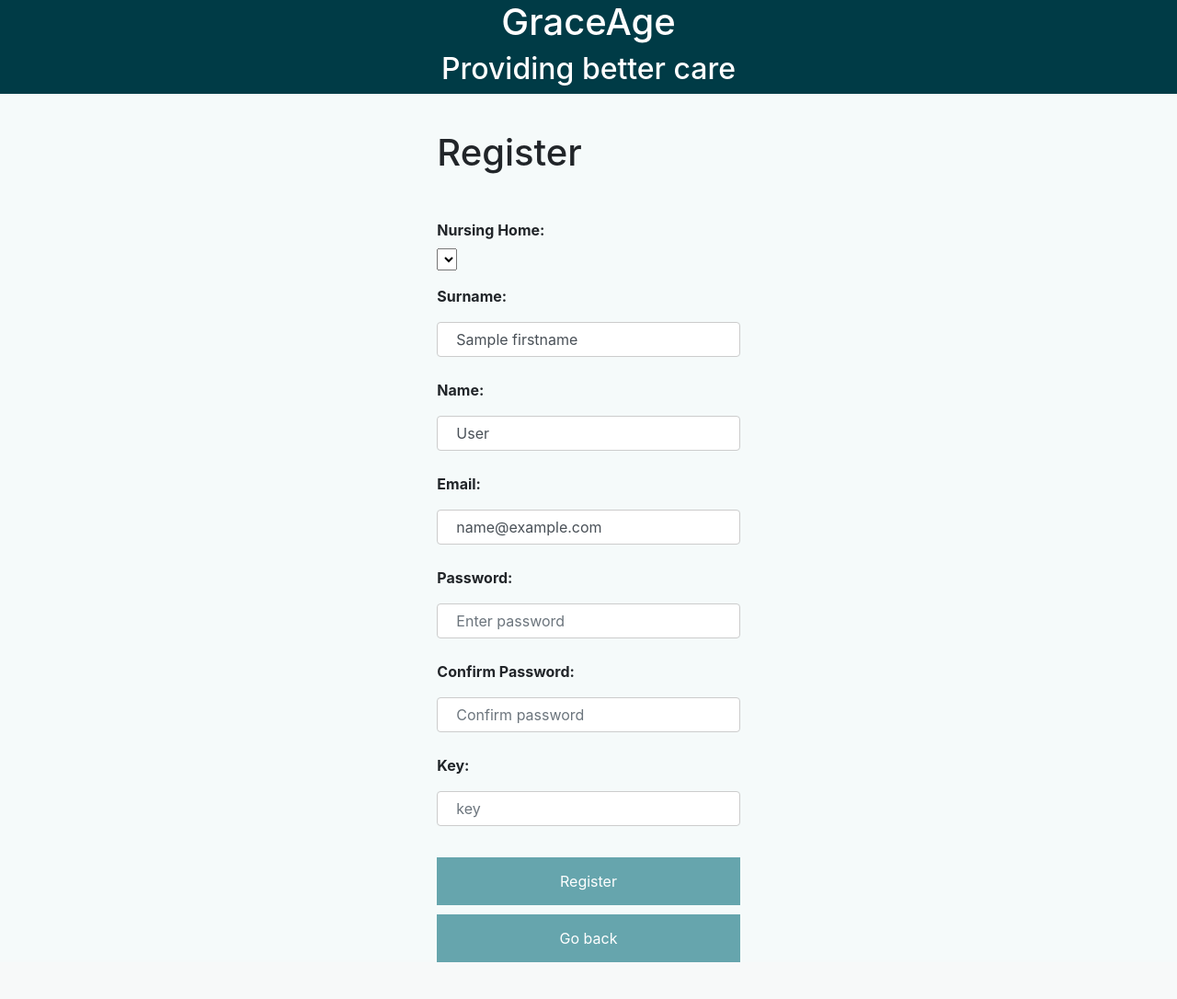
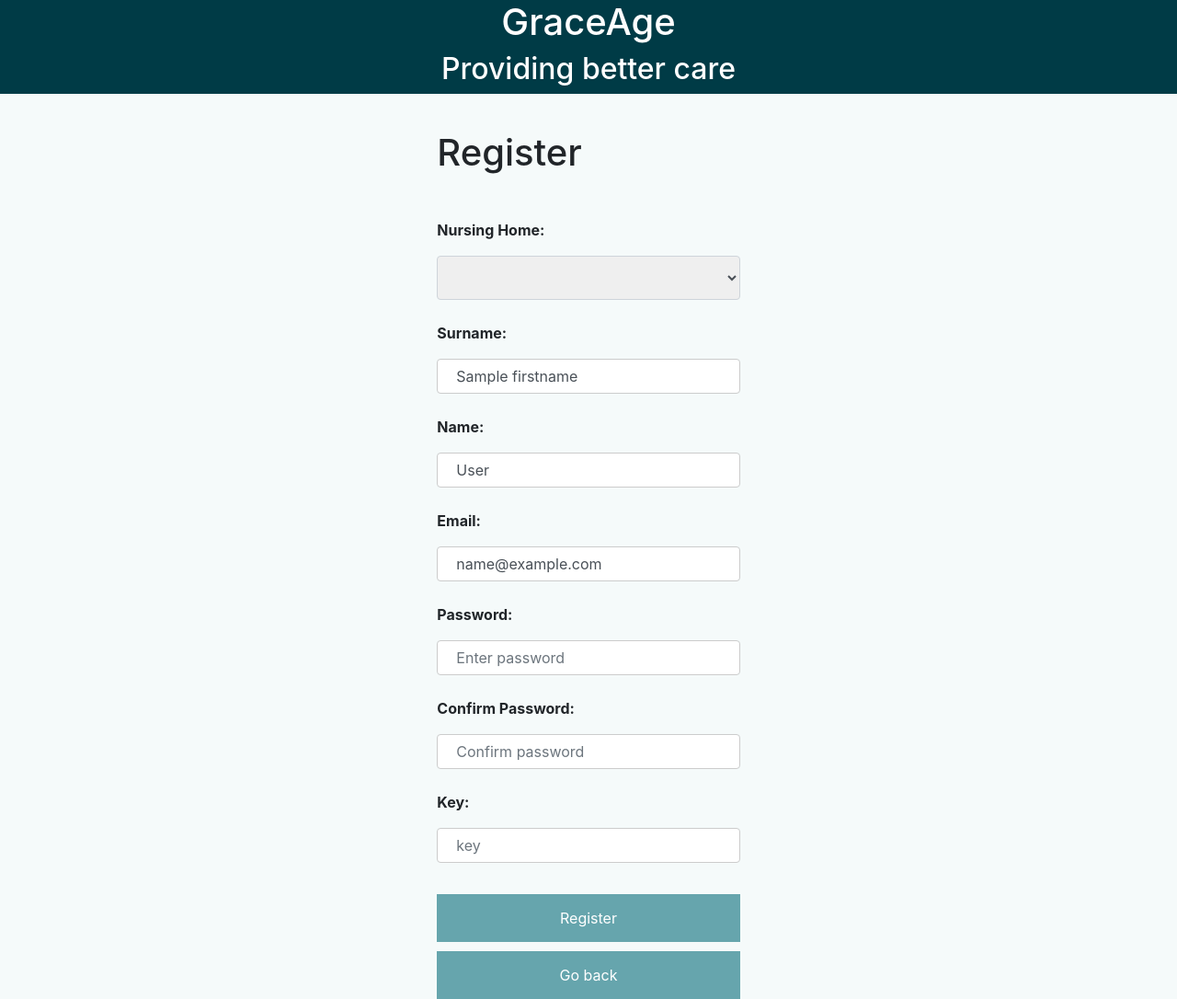
Before and after one commit to samyv/NursingHomeWebApp, a CodeIgniter app: the page made by application/views/Caregiver/register.php in a window 1280 px wide. Shown: the whole page at 92% size. Before the commit the page ends 1046 px from the top, so only its background shows below. Run offline with CodeIgniter, Linux system fonts and the light colour scheme; tables that the repository leaves empty or names only in its code hold one stand-in row (values such as "Sample post"); the template is opened without the code that fills it: most values are stand-ins (such as "Sample title", 1, 10 or a date in 2020); data that the repository does not hold is empty; some libraries are stand-ins or nearby versions.

Commit message:
css adjustments

```diff
--- a/application/views/Caregiver/searchForResident.php
+++ b/application/views/Caregiver/searchForResident.php
@@ -19,7 +19,7 @@
 </div>
 
 <div class = "search">
-    <input type="text" id="myInput" onkeyup="search()" placeholder="Search.." title="Type in a name">
+    <input type="text" id="myInput" class= "form-control" onkeyup="search()" placeholder="Search.." title="Type in a name">
 </div>
 
 <div class="table">
--- a/assets/css/landingPage.css
+++ b/assets/css/landingPage.css
@@ -71,7 +71,7 @@ body {
 }
 .newNote i{
     margin-left: 10px;
-    color: #003b46;
+    color: #0c5460;
 }
 .newNote i:hover{
     cursor: pointer;
@@ -126,7 +126,8 @@ body {
 }
 .btn-group .btn{
     min-width: 100%;
-    background-color: #003B46;
+    background-color: #0c5460;
+    font-size: x-large;
     color: white;
     border-radius: 0;
     margin: 0 1em 0 0;
@@ -147,7 +148,6 @@ body {
 .btn-group #4{
     grid-area: 4;
 }
-
 
 
 .footer {
--- a/assets/css/registerCaregiver.css
+++ b/assets/css/registerCaregiver.css
@@ -43,7 +43,6 @@ body {
 }
 
 .register {
-
     grid-area: register;
 }
 
@@ -70,3 +69,13 @@ input[type=submit]:hover, input[type=button]:hover{
     background-color: #66a5ad;
     opacity: 0.8 !important;
 }
+
+.nursingHomes {
+    padding: 12px 20px;
+    margin: 8px 0;
+    width: 100%;
+    color: #495057;
+    border: 1px solid #ced4da;
+    border-radius: 0.25rem;
+    cursor: pointer;
+}
```
Also changed, not shown: assets/css/buildingView.css (+4 -14 lines).
